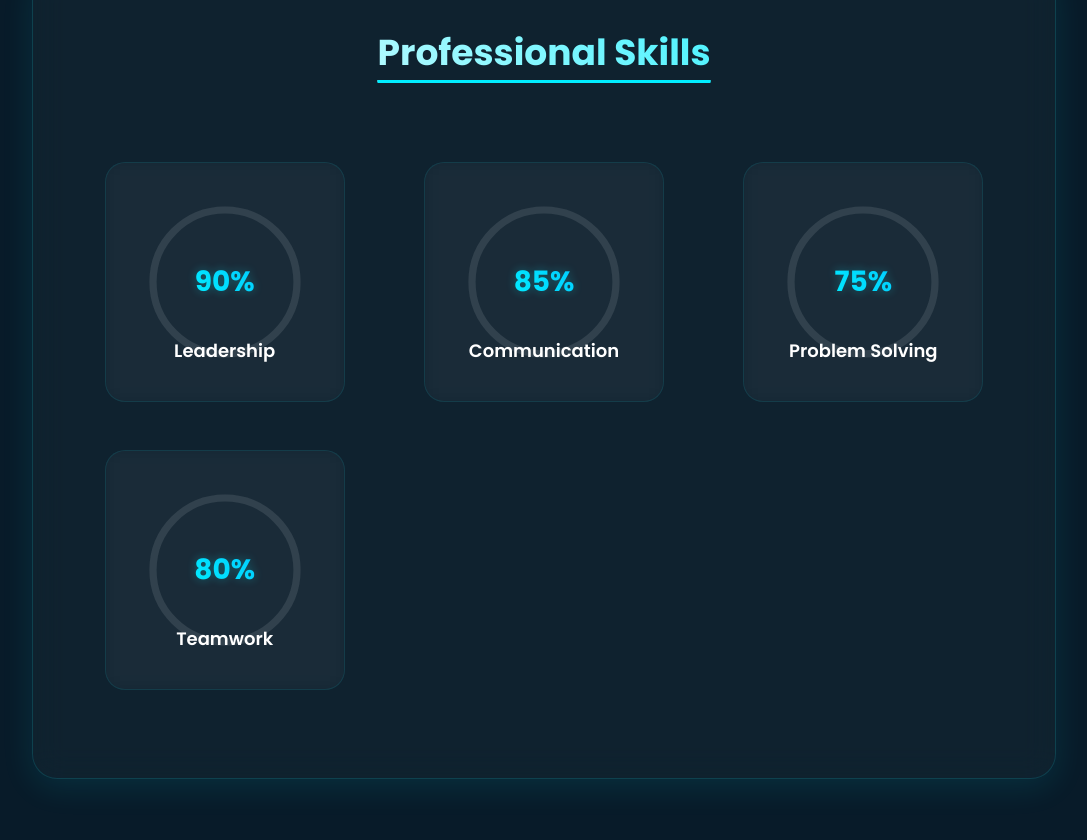
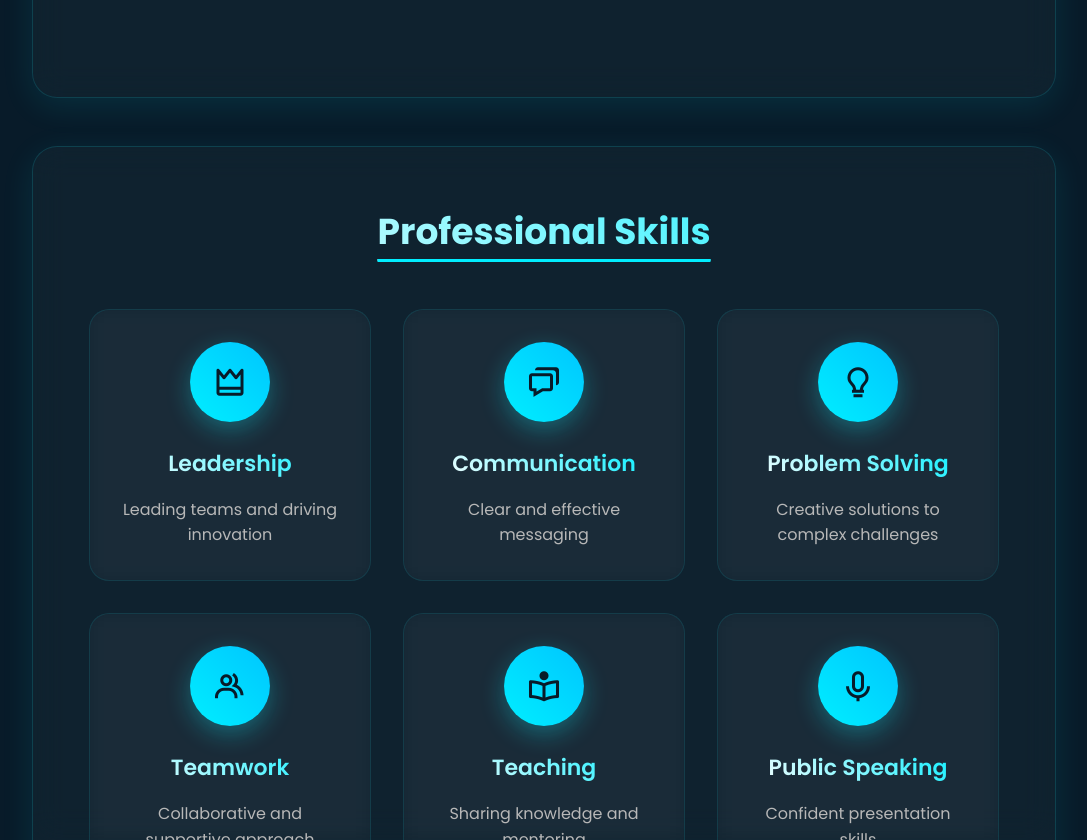
Before and after one commit to Priyal-2005/myportfolionextjs, a Next.js app: page /skills in a window 1280 px wide. Shown: the part 1960-2800 px from the top of the page, without its empty margins (96-1183 px from the left). Built offline with nearby package versions, Linux system fonts and the light colour scheme.

Commit message:
Enhanced Skills Page with Three Sections

```diff
--- a/src/app/globals.css
+++ b/src/app/globals.css
@@ -567,12 +567,180 @@ section {
 }
 
 .progress-line.html span { width: 90%; }
-.progress-line.css span { width: 60%; }
+.progress-line.css span { width: 90%; }
 .progress-line.js span { width: 85%; }
 .progress-line.sql span { width: 80%; }
 .progress-line.nextjs span { width: 80%; }
 .progress-line.react span { width: 80%; }
 .progress-line.python span { width: 80%; }
+.progress-line.prompt span { width: 70%; }
+
+/* Professional Skills */
+.professional-skills {
+    display: grid;
+    grid-template-columns: repeat(auto-fit, minmax(280px, 1fr));
+    gap: 2rem;
+    margin-top: 2rem;
+}
+
+.skill-card {
+    background: rgba(255, 255, 255, 0.02);
+    border: 1px solid rgba(14, 239, 255, 0.1);
+    border-radius: 20px;
+    padding: 2rem;
+    text-align: center;
+    transition: all 0.4s ease;
+    backdrop-filter: blur(10px);
+    position: relative;
+    overflow: hidden;
+}
+
+.skill-card::before {
+    content: '';
+    position: absolute;
+    top: 0;
+    left: -100%;
+    width: 100%;
+    height: 100%;
+    background: linear-gradient(90deg, transparent, rgba(14, 239, 255, 0.05), transparent);
+    transition: all 0.6s ease;
+}
+
+.skill-card:hover::before {
+    left: 100%;
+}
+
+.skill-card:hover {
+    transform: translateY(-10px) scale(1.02);
+    border-color: rgba(14, 239, 255, 0.3);
+    box-shadow: 0 15px 40px rgba(14, 239, 255, 0.15);
+    background: rgba(255, 255, 255, 0.05);
+}
+
+.skill-icon {
+    width: 80px;
+    height: 80px;
+    margin: 0 auto 1.5rem;
+    background: linear-gradient(45deg, #0ef, #00c6ff);
+    border-radius: 50%;
+    display: flex;
+    align-items: center;
+    justify-content: center;
+    transition: all 0.4s ease;
+    box-shadow: 0 8px 25px rgba(14, 239, 255, 0.3);
+}
+
+.skill-card:hover .skill-icon {
+    transform: scale(1.1) rotate(5deg);
+    box-shadow: 0 15px 35px rgba(14, 239, 255, 0.5);
+}
+
+.skill-icon i {
+    font-size: 36px;
+    color: #081b29;
+    transition: all 0.3s ease;
+}
+
+.skill-card:hover .skill-icon i {
+    transform: scale(1.1);
+}
+
+.skill-card h3 {
+    font-size: 22px;
+    font-weight: 600;
+    margin-bottom: 1rem;
+    color: #fff;
+    background: linear-gradient(45deg, #fff, #0ef);
+    -webkit-background-clip: text;
+    -webkit-text-fill-color: transparent;
+    background-clip: text;
+}
+
+.skill-card p {
+    font-size: 16px;
+    color: #b8b8b8;
+    line-height: 1.6;
+}
+
+/* Tools & Frameworks */
+.tools-grid {
+    display: grid;
+    grid-template-columns: repeat(auto-fit, minmax(200px, 1fr));
+    gap: 2rem;
+    margin-top: 2rem;
+}
+
+.tool-card {
+    background: rgba(255, 255, 255, 0.02);
+    border: 1px solid rgba(14, 239, 255, 0.1);
+    border-radius: 15px;
+    padding: 2rem 1.5rem;
+    text-align: center;
+    transition: all 0.4s ease;
+    backdrop-filter: blur(10px);
+    position: relative;
+    overflow: hidden;
+}
+
+.tool-card::before {
+    content: '';
+    position: absolute;
+    top: 0;
+    left: -100%;
+    width: 100%;
+    height: 100%;
+    background: linear-gradient(90deg, transparent, rgba(14, 239, 255, 0.05), transparent);
+    transition: all 0.6s ease;
+}
+
+.tool-card:hover::before {
+    left: 100%;
+}
+
+.tool-card:hover {
+    transform: translateY(-8px) scale(1.05);
+    border-color: rgba(14, 239, 255, 0.3);
+    box-shadow: 0 12px 30px rgba(14, 239, 255, 0.15);
+    background: rgba(255, 255, 255, 0.05);
+}
+
+.tool-icon {
+    width: 60px;
+    height: 60px;
+    margin: 0 auto 1rem;
+    background: linear-gradient(45deg, #0ef, #00c6ff);
+    border-radius: 12px;
+    display: flex;
+    align-items: center;
+    justify-content: center;
+    transition: all 0.4s ease;
+    box-shadow: 0 6px 20px rgba(14, 239, 255, 0.3);
+}
+
+.tool-card:hover .tool-icon {
+    transform: scale(1.1) rotate(5deg);
+    box-shadow: 0 10px 30px rgba(14, 239, 255, 0.5);
+}
+
+.tool-icon i {
+    font-size: 28px;
+    color: #081b29;
+    transition: all 0.3s ease;
+}
+
+.tool-card:hover .tool-icon i {
+    transform: scale(1.1);
+}
+
+.tool-card h4 {
+    font-size: 18px;
+    font-weight: 600;
+    color: #fff;
+    background: linear-gradient(45deg, #fff, #0ef);
+    -webkit-background-clip: text;
+    -webkit-text-fill-color: transparent;
+    background-clip: text;
+}
 
 /* Radial Bars */
 .radial-bars {
@@ -1129,6 +1297,16 @@ section {
     .projects-grid {
         grid-template-columns: repeat(auto-fit, minmax(320px, 1fr));
     }
+
+    .professional-skills {
+        grid-template-columns: repeat(auto-fit, minmax(250px, 1fr));
+        gap: 1.5rem;
+    }
+
+    .tools-grid {
+        grid-template-columns: repeat(auto-fit, minmax(180px, 1fr));
+        gap: 1.5rem;
+    }
 }
 
 @media (max-width: 768px) {
@@ -1245,6 +1423,54 @@ section {
         padding: 10px 16px;
         font-size: 12px;
     }
+
+    .professional-skills {
+        grid-template-columns: repeat(auto-fit, minmax(220px, 1fr));
+        gap: 1.5rem;
+    }
+
+    .skill-card {
+        padding: 1.5rem;
+    }
+
+    .skill-icon {
+        width: 60px;
+        height: 60px;
+    }
+
+    .skill-icon i {
+        font-size: 28px;
+    }
+
+    .skill-card h3 {
+        font-size: 18px;
+    }
+
+    .skill-card p {
+        font-size: 14px;
+    }
+
+    .tools-grid {
+        grid-template-columns: repeat(auto-fit, minmax(150px, 1fr));
+        gap: 1.5rem;
+    }
+
+    .tool-card {
+        padding: 1.5rem 1rem;
+    }
+
+    .tool-icon {
+        width: 50px;
+        height: 50px;
+    }
+
+    .tool-icon i {
+        font-size: 24px;
+    }
+
+    .tool-card h4 {
+        font-size: 16px;
+    }
 }
 
 @media (max-width: 480px) {
@@ -1326,6 +1552,33 @@ section {
         font-size: 14px;
         bottom: 20px;
     }
+
+    .professional-skills {
+        grid-template-columns: 1fr;
+        gap: 1.5rem;
+    }
+
+    .tools-grid {
+        grid-template-columns: repeat(auto-fit, minmax(120px, 1fr));
+        gap: 1rem;
+    }
+
+    .tool-card {
+        padding: 1rem;
+    }
+
+    .tool-icon {
+        width: 40px;
+        height: 40px;
+    }
+
+    .tool-icon i {
+        font-size: 20px;
+    }
+
+    .tool-card h4 {
+        font-size: 14px;
+    }
 }
 
 /* Add gradient definitions for SVG */
--- a/src/app/skills/page.js
+++ b/src/app/skills/page.js
@@ -23,6 +23,7 @@ export default function Skills() {
       <h1 className="sub-title">My <span>Skills</span></h1>
 
       <section>
+        {/* Technical Skills Section */}
         <div className="container1" id="skills">
           <h1 className="heading1">Technical Skills</h1>
           <div className="technical-bars">
@@ -43,7 +44,7 @@ export default function Skills() {
                   <i style={{ color: "#147bbc" }} className='bx bxl-css3'></i>
                   <span>CSS</span>
                 </div>
-                <span className="percentage-text">60%</span>
+                <span className="percentage-text">90%</span>
               </div>
               <div className="progress-line css"><span></span></div>
             </div>
@@ -102,34 +103,136 @@ export default function Skills() {
               </div>
               <div className="progress-line python"><span></span></div>
             </div>
+
+            <div className="bar">
+              <div className="info">
+                <div className="skill-name">
+                  <i style={{ color: "#0ef" }} className='bx bx-brain'></i>
+                  <span>Prompt Engineering</span>
+                </div>
+                <span className="percentage-text">70%</span>
+              </div>
+              <div className="progress-line prompt"><span></span></div>
+            </div>
           </div>
         </div>
 
+        {/* Professional Skills Section */}
         <div className="container1">
           <h1 className="heading1">Professional Skills</h1>
-          <div className="radial-bars">
-            {[
-              { percent: "90%", label: "Leadership", pathClass: "path-1" },
-              { percent: "85%", label: "Communication", pathClass: "path-2" },
-              { percent: "75%", label: "Problem Solving", pathClass: "path-3" },
-              { percent: "80%", label: "Teamwork", pathClass: "path-4" },
-            ].map((skill, index) => (
-              <div className="radial-bar" key={index}>
-                <svg viewBox="0 0 200 200">
-                  <defs>
-                    <linearGradient id="gradient" x1="0%" y1="0%" x2="100%" y2="0%">
-                      <stop offset="0%" stopColor="#0ef" />
-                      <stop offset="50%" stopColor="#00c6ff" />
-                      <stop offset="100%" stopColor="#a855f7" />
-                    </linearGradient>
-                  </defs>
-                  <circle className="progress-bar" cx="100" cy="100" r="80" stroke="rgba(255,255,255,0.1)" strokeWidth="8" fill="transparent"></circle>
-                  <circle className={`path ${skill.pathClass}`} cx="100" cy="100" r="80"></circle>
-                </svg>
-                <div className="percentage">{skill.percent}</div>
-                <div className="text">{skill.label}</div>
+          <div className="professional-skills">
+            <div className="skill-card">
+              <div className="skill-icon">
+                <i className='bx bx-crown'></i>
               </div>
-            ))}
+              <h3>Leadership</h3>
+              <p>Leading teams and driving innovation</p>
+            </div>
+
+            <div className="skill-card">
+              <div className="skill-icon">
+                <i className='bx bx-chat'></i>
+              </div>
+              <h3>Communication</h3>
+              <p>Clear and effective messaging</p>
+            </div>
+
+            <div className="skill-card">
+              <div className="skill-icon">
+                <i className='bx bx-bulb'></i>
+              </div>
+              <h3>Problem Solving</h3>
+              <p>Creative solutions to complex challenges</p>
+            </div>
+
+            <div className="skill-card">
+              <div className="skill-icon">
+                <i className='bx bx-group'></i>
+              </div>
+              <h3>Teamwork</h3>
+              <p>Collaborative and supportive approach</p>
+            </div>
+
+            <div className="skill-card">
+              <div className="skill-icon">
+                <i className='bx bx-book-reader'></i>
+              </div>
+              <h3>Teaching</h3>
+              <p>Sharing knowledge and mentoring</p>
+            </div>
+
+            <div className="skill-card">
+              <div className="skill-icon">
+                <i className='bx bx-microphone'></i>
+              </div>
+              <h3>Public Speaking</h3>
+              <p>Confident presentation skills</p>
+            </div>
+
+            <div className="skill-card">
+              <div className="skill-icon">
+                <i className='bx bx-refresh'></i>
+              </div>
+              <h3>Adaptability</h3>
+              <p>Flexible and resilient mindset</p>
+            </div>
+
+            <div className="skill-card">
+              <div className="skill-icon">
+                <i className='bx bx-search-alt'></i>
+              </div>
+              <h3>Critical Thinking</h3>
+              <p>Analytical and logical reasoning</p>
+            </div>
+
+            <div className="skill-card">
+              <div className="skill-icon">
+                <i className='bx bx-palette'></i>
+              </div>
+              <h3>Creativity</h3>
+              <p>Innovative and artistic thinking</p>
+            </div>
+          </div>
+        </div>
+
+        {/* Tools & Frameworks Section */}
+        <div className="container1">
+          <h1 className="heading1">Tools & Frameworks</h1>
+          <div className="tools-grid">
+            <div className="tool-card">
+              <div className="tool-icon">
+                <i className='bx bxl-github'></i>
+              </div>
+              <h4>GitHub</h4>
+            </div>
+
+            <div className="tool-card">
+              <div className="tool-icon">
+                <i className='bx bxl-firebase'></i>
+              </div>
+              <h4>Firebase</h4>
+            </div>
+
+            <div className="tool-card">
+              <div className="tool-icon">
+                <i className='bx bx-data'></i>
+              </div>
+              <h4>MongoDB</h4>
+            </div>
+
+            <div className="tool-card">
+              <div className="tool-icon">
+                <i className='bx bx-code-alt'></i>
+              </div>
+              <h4>VS Code</h4>
+            </div>
+
+            <div className="tool-card">
+              <div className="tool-icon">
+                <i className='bx bx-palette'></i>
+              </div>
+              <h4>Figma</h4>
+            </div>
           </div>
         </div>
       </section>
```
